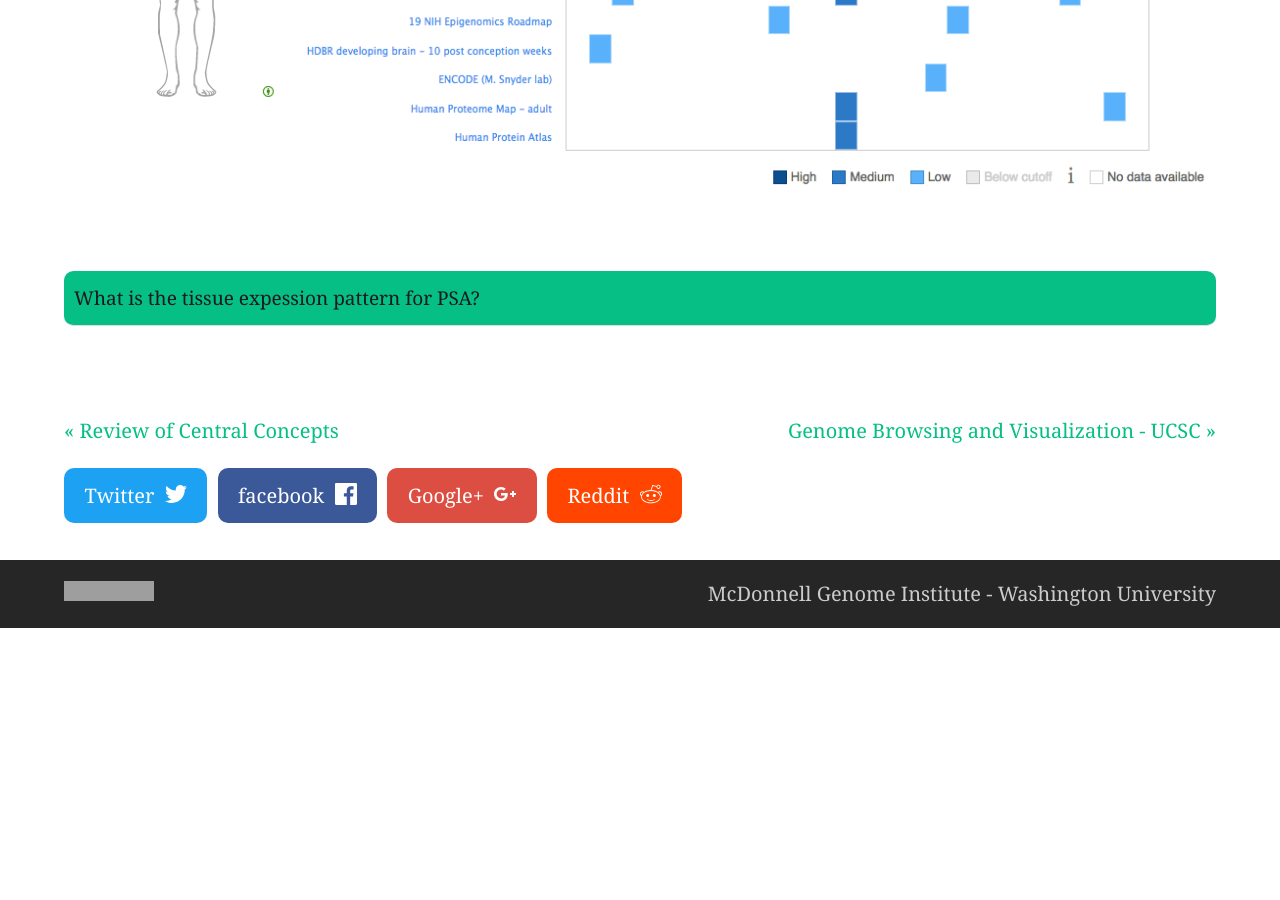
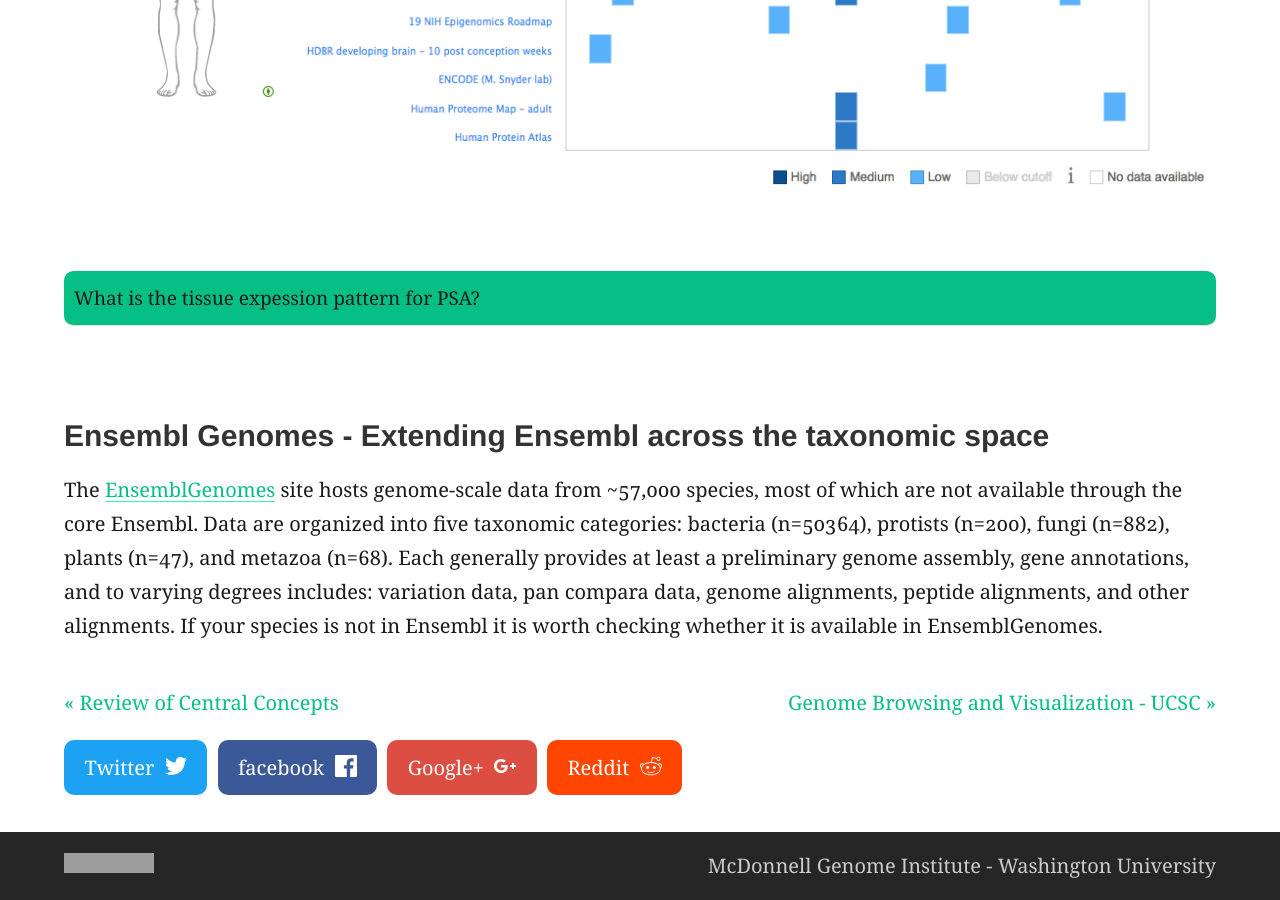
Before and after one commit to griffithlab/genviz.org, a Jekyll site: the page built from _posts/0001-03-01-GenomeBrowsingEnsembl.md, in a window 1280 px wide and 900 px high, scrolled down 8754 px. Built offline with Jekyll 4.4.1, drawn with Linux system fonts in a browser that asks for light colours; nearby versions of some CDN libraries; before the commit the page ends 9382 px from its top, so only the background shows below that; grey boxes are pictures that could not be loaded.

Commit message:
add mention of EnsemblGenomes

```diff
--- a/_posts/0001-03-01-GenomeBrowsingEnsembl.md
+++ b/_posts/0001-03-01-GenomeBrowsingEnsembl.md
@@ -69,3 +69,6 @@ Using your knowledge of tissue-specific expression for a specific species/gene,
 <p><br></p>
 {% include question.html question="What is the tissue expession pattern for PSA?" answer="PSA is expressly almost exclusively in the prostrate gland and only lowly in a few other tissues."%}
 <p><br></p>
+
+### Ensembl Genomes - Extending Ensembl across the taxonomic space
+The [EnsemblGenomes](http://ensemblgenomes.org/) site hosts genome-scale data from ~57,000 species, most of which are not available through the core Ensembl. Data are organized into five taxonomic categories: bacteria (n=50364), protists (n=200), fungi (n=882), plants (n=47), and metazoa (n=68). Each generally provides at least a preliminary genome assembly, gene annotations, and to varying degrees includes: variation data, pan compara data, genome alignments, peptide alignments, and other alignments. If your species is not in Ensembl it is worth checking whether it is available in EnsemblGenomes.
```
